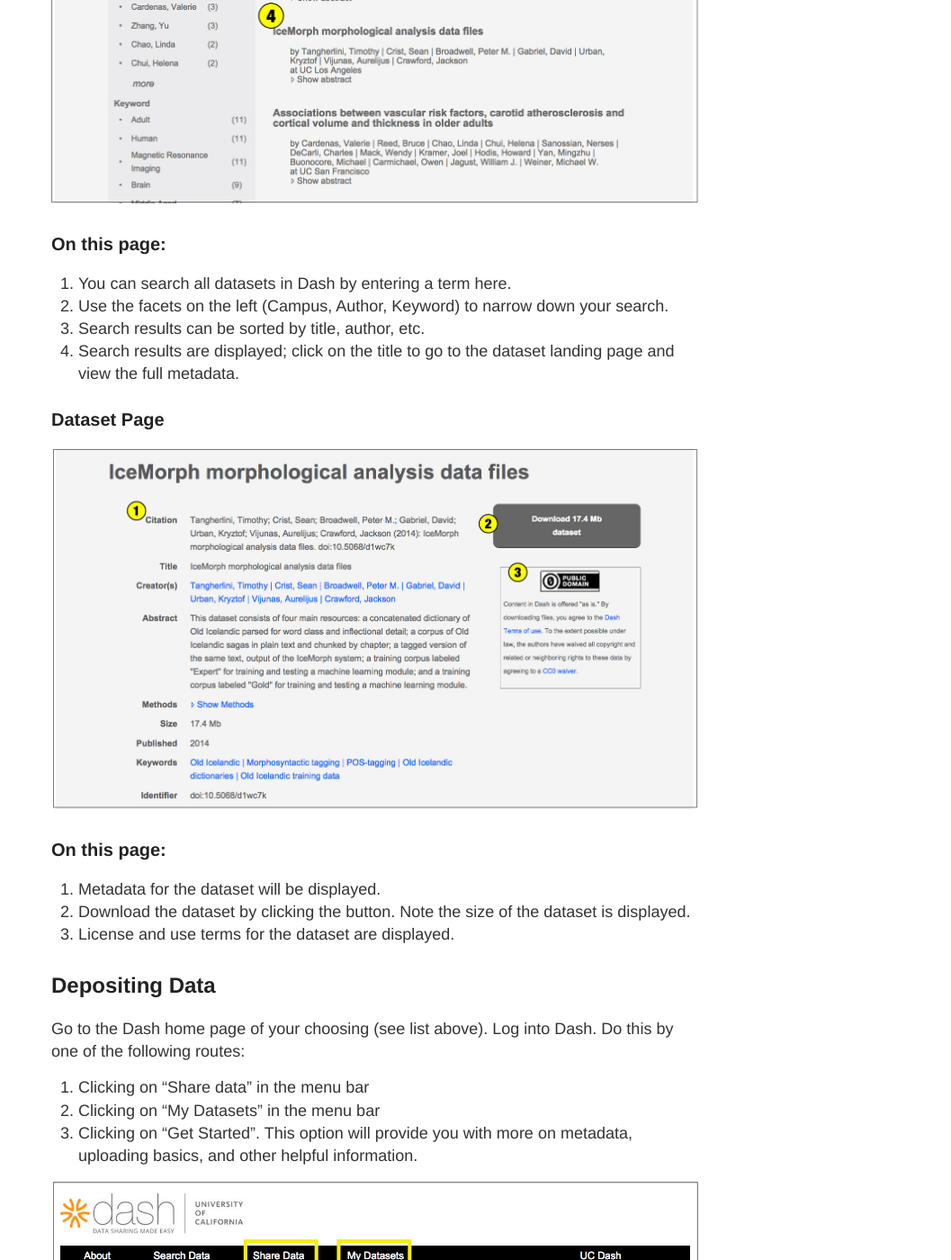
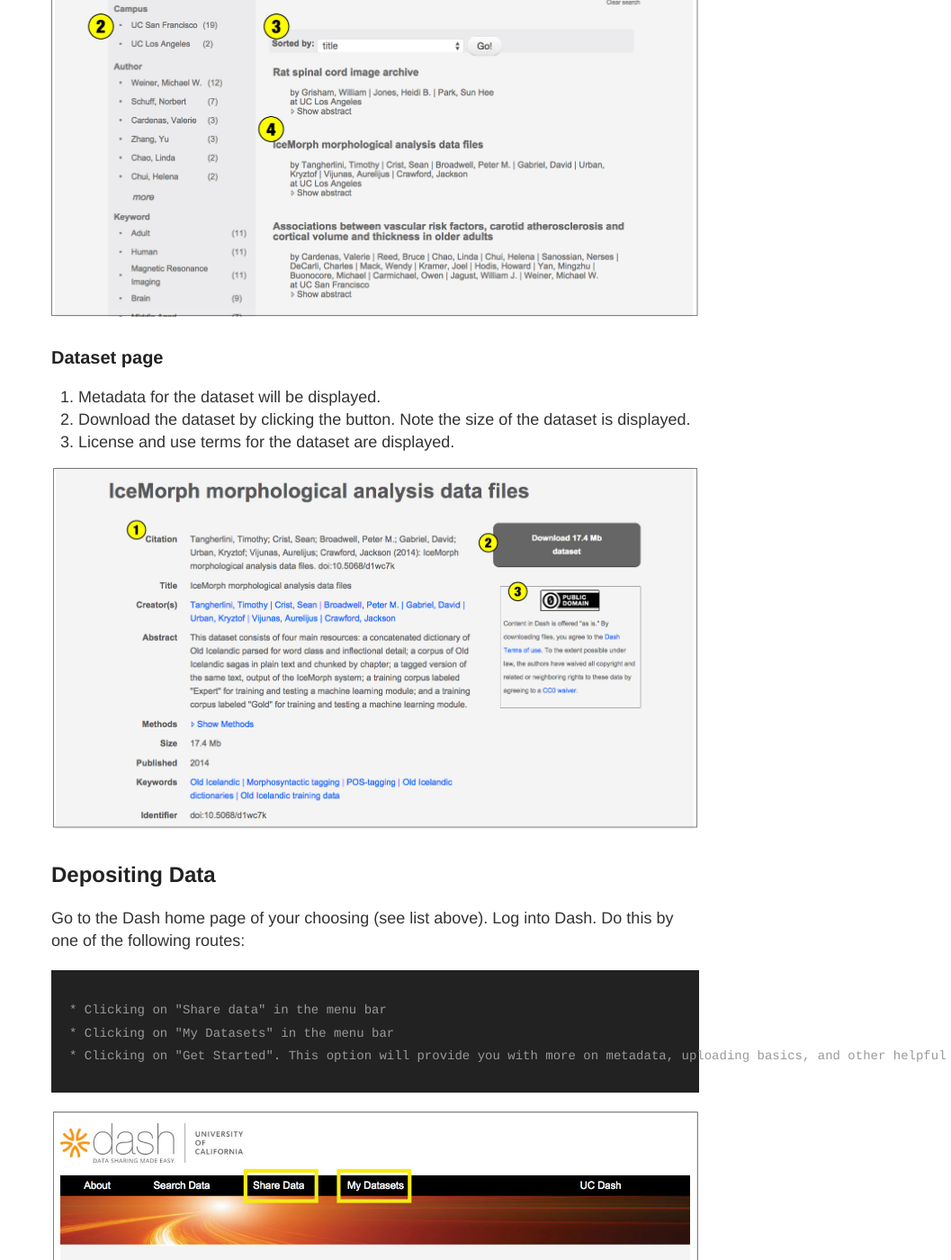
Before and after one commit to CDLUC3/dash, a Jekyll site: the page built from user-guide.md, in a window 1280 px wide and 1400 px high, scrolled down 3138 px. Shown: the whole window at 90% size, without its empty margins (223-1280 px from the left). Built offline with Jekyll 4.4.1, drawn with Linux system fonts in a browser that asks for light colours; some of the changed text lies outside the part shown.

Commit message:
user guide revision

```diff
--- a/user-guide.md
+++ b/user-guide.md
@@ -6,15 +6,14 @@
 
 ## Brochure Page Overview
 
-![brochure page](https://raw.githubusercontent.com/CDLUC3/dash/gh-pages/images/userguide/brochure.jpg)
-
 You can get to the brochure page by either clicking on the Dash logo in the top left corner of any Dash instance, or by going to [dash.cdlib.org](http://dash.cdlib.org).
 
-### On this page:
+### Contents:
 1. General information about the Dash project. "Find Data" takes you to the data search/browse site for the UCOP instance of Dash.
 2. Researchers that are not part of the University of California, or whose UC campus is not listed on the right, can use this link to go to [DataONE Dash](http://oneshare.cdlib.org).
 3. Visit a campus-specific instance of Dash by clicking on the campus' button. Researchers from that campus can deposit data into Dash using their campus instance of the service.
 
+![brochure page](https://raw.githubusercontent.com/CDLUC3/dash/gh-pages/images/userguide/brochure.jpg)
 
 ## Home Page Overview
 
@@ -29,9 +28,7 @@
 
 _Not sure what URL you should be using? See our [flow chart](https://raw.githubusercontent.com/CDLUC3/dash/gh-pages/docs/Where2start.png) for help._
 
-![home page](https://raw.githubusercontent.com/CDLUC3/dash/gh-pages/images/userguide/home-page.jpg)
-
-### On this page:
+### Contents:
 
 1. General information about the project (About, Terms of Use, FAQ, Policies, and Contact Us)
 2. Search and/or browse datasets in Dash.
@@ -39,78 +36,77 @@
 4. Log into the Dash system (you must be at the appropriate URL for your institution).
 5. If you are using a non-UCOP version of Dash (e.g., UCLA or DataONE), a logo will appear here and "UC Dash" in the bar will reflect the instance of Dash you are using.
 
+![home page](https://raw.githubusercontent.com/CDLUC3/dash/gh-pages/images/userguide/home-page.jpg)
+
 ## Finding Data
 
 1. Go to the Dash home page of your choosing (see list above)
-
-![home page](https://raw.githubusercontent.com/CDLUC3/dash/gh-pages/images/userguide/home-page2.jpg)
-
 2. Do one of the following:
    * Click "Search Data" to browse all.
    * Enter a search term in the box to look for specific data.
    * Click "Browse All Data" to browse all.
 
-### Browse Data
+![home page](https://raw.githubusercontent.com/CDLUC3/dash/gh-pages/images/userguide/home-page2.jpg)
 
-![browse](https://raw.githubusercontent.com/CDLUC3/dash/gh-pages/images/userguide/browse.jpg)
-
-### On this page:
+### Browse data
 
 1. You can search all datasets in Dash by entering a term here.
 2. Use the facets on the left (Campus, Author, Keyword) to narrow down your search.
 3. Search results can be sorted by title, author, etc.
 4. Search results are displayed; click on the title to go to the dataset landing page and view the full metadata.
 
-### Dataset Page
+![browse](https://raw.githubusercontent.com/CDLUC3/dash/gh-pages/images/userguide/browse.jpg)
 
-![landing page](https://raw.githubusercontent.com/CDLUC3/dash/gh-pages/images/userguide/landing.jpg)
-
-### On this page:
+### Dataset page
 
 1. Metadata for the dataset will be displayed.
 2. Download the dataset by clicking the button. Note the size of the dataset is displayed.
 3. License and use terms for the dataset are displayed.
 
+![landing page](https://raw.githubusercontent.com/CDLUC3/dash/gh-pages/images/userguide/landing.jpg)
 
 ## Depositing Data
 
 Go to the Dash home page of your choosing (see list above). Log into Dash. Do this by one of the following routes:
-1. Clicking on "Share data" in the menu bar
-1. Clicking on "My Datasets" in the menu bar
-1. Clicking on "Get Started". This option will provide you with more on metadata, uploading basics, and other helpful information.
+
+    * Clicking on "Share data" in the menu bar
+    * Clicking on "My Datasets" in the menu bar
+    * Clicking on "Get Started". This option will provide you with more on metadata, uploading basics, and other helpful information.
 
 ![home page 3](https://raw.githubusercontent.com/CDLUC3/dash/gh-pages/images/userguide/home-page3.jpg)
 
+### My datasets
+
 Once logged in, you will be on a page called the "My Datasets".
-
-![my datasets](https://raw.githubusercontent.com/CDLUC3/dash/gh-pages/images/userguide/mydatasets.jpg)
-
-### On this page:
 
 1. Previously added datasets will be displayed here.
 1. Click "Add New Dataset" to add your dataset to Dash.
 
-![metadata](https://raw.githubusercontent.com/CDLUC3/dash/gh-pages/images/userguide/metadata.jpg)
+![my datasets](https://raw.githubusercontent.com/CDLUC3/dash/gh-pages/images/userguide/mydatasets.jpg)
 
-### On this page:
+### Enter metadata
 
 1. Add metadata for your dataset. For help, click on the blue circles with "?" next to the metadata field.
 1. Click "Save and continue".
 
-![upload](https://raw.githubusercontent.com/CDLUC3/dash/gh-pages/images/userguide/upload.jpg)
+![metadata](https://raw.githubusercontent.com/CDLUC3/dash/gh-pages/images/userguide/metadata.jpg)
+
+### Upload data files
 
 1. Upload your dataset file(s): browse or drag and drop
+2. click "Start" to upload
+3. once completed, click "Review and Submit"
+
+![upload](https://raw.githubusercontent.com/CDLUC3/dash/gh-pages/images/userguide/upload.jpg)
 
 ![upload2](https://raw.githubusercontent.com/CDLUC3/dash/gh-pages/images/userguide/upload2.jpg)
 
-2. click "Start" to upload
-3. once completed, click "Review and Submit"
-
-![review](https://raw.githubusercontent.com/CDLUC3/dash/gh-pages/images/userguide/review.jpg)
-
+### Review your submission
 1. Review metatadata to ensure it's correct
 2. Ensure all data files are uploaded.
 3. Click "Submit to Dash"
 4. Acknowledge your data will be available cc-by
 
+![review](https://raw.githubusercontent.com/CDLUC3/dash/gh-pages/images/userguide/review.jpg)
+
 _You will receive an email confirming your submission. Please allow 12-24 hours for your data to appear in Dash._
```
